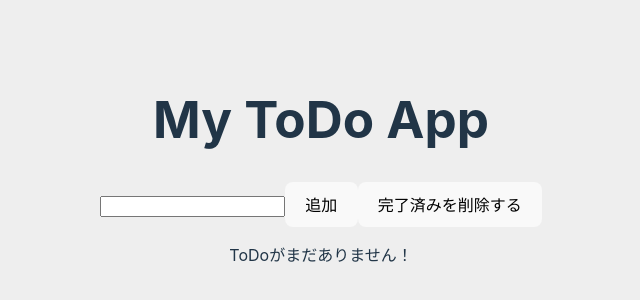
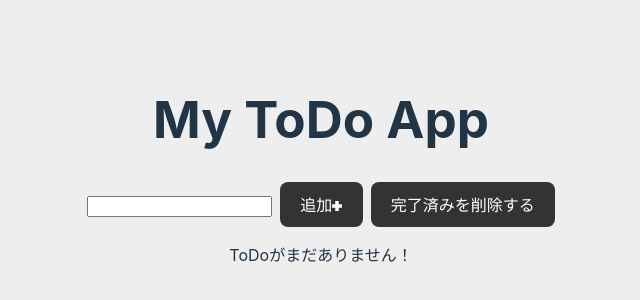
Before and after one commit to kanoi-y/vite-vue-project, a Vue app: page / in a window 1280 px wide. Shown: the part 230-530 px from the top of the page, without its empty margins (319-959 px from the left). Built offline with nearby package versions, Linux system fonts and the light colour scheme.

Commit message:
🎨 componentを分割

```diff
--- a/src/App.vue
+++ b/src/App.vue
@@ -1,24 +1,30 @@
 <script>
+import TodoAdd from './components/TodoAdd.vue'
+import TodoList from './components/TodoList.vue'
+
 export default {
+  components: {
+    TodoAdd,
+    TodoList,
+  },
   data() {
     return {
-      inputText: '',
-      todos: [],
+      todos:
+        [
+          // { isDone: false, text: 'ダミーTodo' }
+        ],
     }
   },
   methods: {
-    addTodo() {
-      if (this.inputText.trim() === '') {
-        alert('ToDoが空白だと登録することが出来ません')
-        return
-      }
-      this.todos.push({ text: this.inputText, isChecked: false })
-      this.inputText = ''
+    addTodo(newTodoText) {
+      if (!newTodoText) return alert('文字を入力してください')
+      this.todos.push({
+        isDone: false,
+        text: newTodoText,
+      })
     },
-    deleteTodo() {
-      this.todos = this.todos.filter((todo) => {
-        return !todo.isChecked
-      })
+    clearDoneTodos() {
+      this.todos = this.todos.filter((todo) => !todo.isDone)
     },
   },
 }
@@ -26,17 +32,9 @@ export default {
 
 <template>
   <h1>My ToDo App</h1>
-  <input type="text" v-model="inputText" /><button @click="addTodo">追加</button
-  ><button @click="deleteTodo">完了済みを削除する</button>
-  <ul v-if="todos.length !== 0">
-    <li v-for="todo in todos">
-      <input type="checkbox" v-model="todo.isChecked" /><span
-        :class="{ 'todo-done': todo.isChecked }"
-        >{{ todo.text }}</span
-      >
-    </li>
-  </ul>
-  <p v-else>ToDoがまだありません！</p>
+  <TodoAdd @delete-done="clearDoneTodos" @add-todo="addTodo" />
+  <p v-if="todos.length === 0">ToDoがまだありません！</p>
+  <TodoList v-else :todos="todos" />
 </template>
 
 <style>
--- /dev/null
+++ b/src/components/TodoAdd.vue
@@ -0,0 +1,27 @@
+<script>
+import MyButton from './basics/MyButton.vue'
+
+export default {
+  components: {
+    MyButton,
+  },
+  emits: ['delete-done', 'add-todo'],
+  data() {
+    return {
+      newTodoText: '',
+    }
+  },
+  methods: {
+    todoAdd() {
+      this.$emit('add-todo', this.newTodoText)
+      this.newTodoText = ''
+    },
+  },
+}
+</script>
+
+<template>
+  <input type="text" v-model="newTodoText" />
+  <MyButton @click="todoAdd">追加<img src="../assets/icon-plus.svg" height="10" /></MyButton>
+  <MyButton @click="$emit('delete-done')">完了済みを削除する</MyButton>
+</template>
--- /dev/null
+++ b/src/components/TodoList.vue
@@ -0,0 +1,18 @@
+<script>
+export default {
+  props: {
+    todos: Array,
+  },
+}
+</script>
+
+<template>
+  <ul>
+    <li v-for="todo in todos">
+      <input type="checkbox" v-model="todo.isDone" /><span
+        :class="{ 'todo-done': todo.isDone }"
+        >{{ todo.text }}</span
+      >
+    </li>
+  </ul>
+</template>
--- /dev/null
+++ b/src/components/basics/MyButton.vue
@@ -0,0 +1,14 @@
+<template>
+  <button class="my-btn">
+    <slot />
+  </button>
+</template>
+
+<style>
+.my-btn {
+  color: #fff;
+  background-color: #333;
+  margin-left: 0.5em;
+  border-radius: 0.5em;
+}
+</style>
```
Also changed, not shown: src/assets/icon-plus.svg (added).
